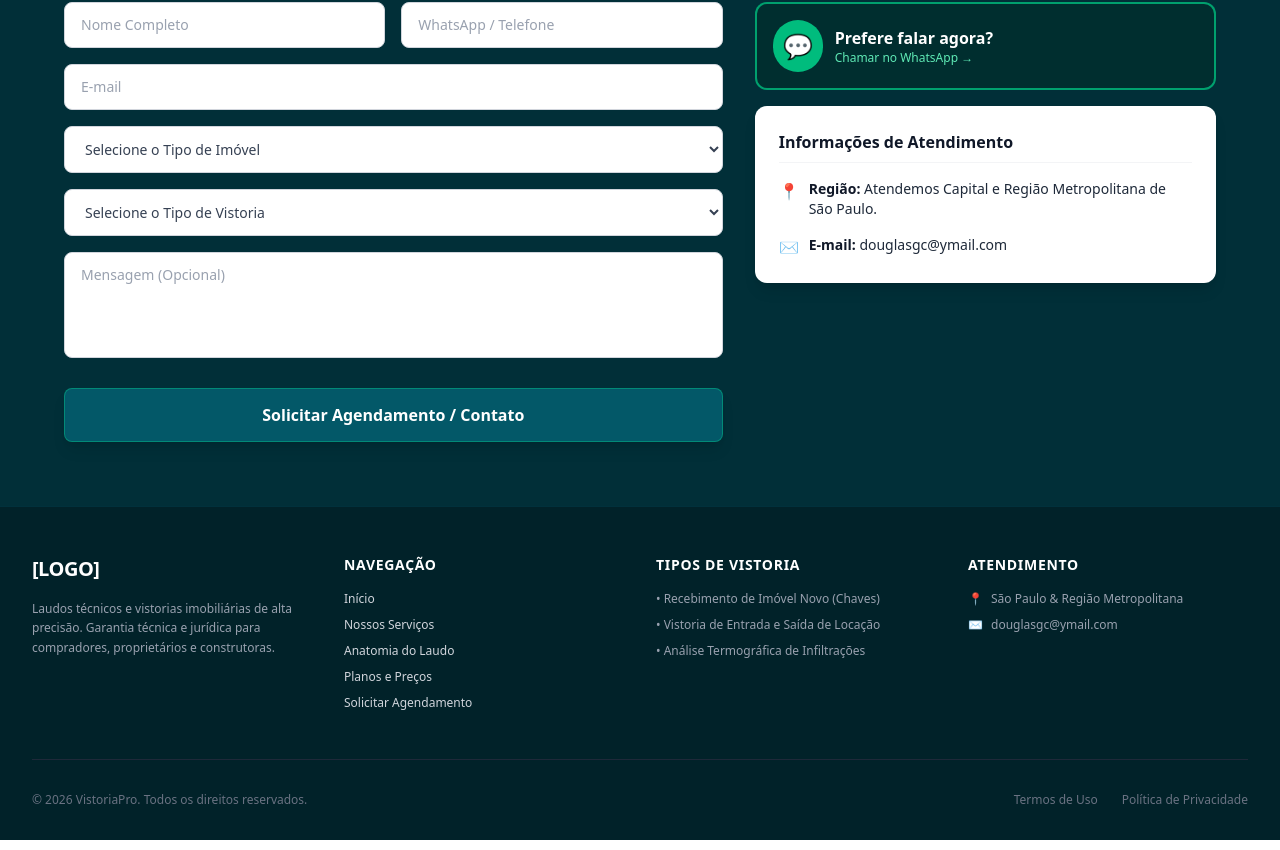
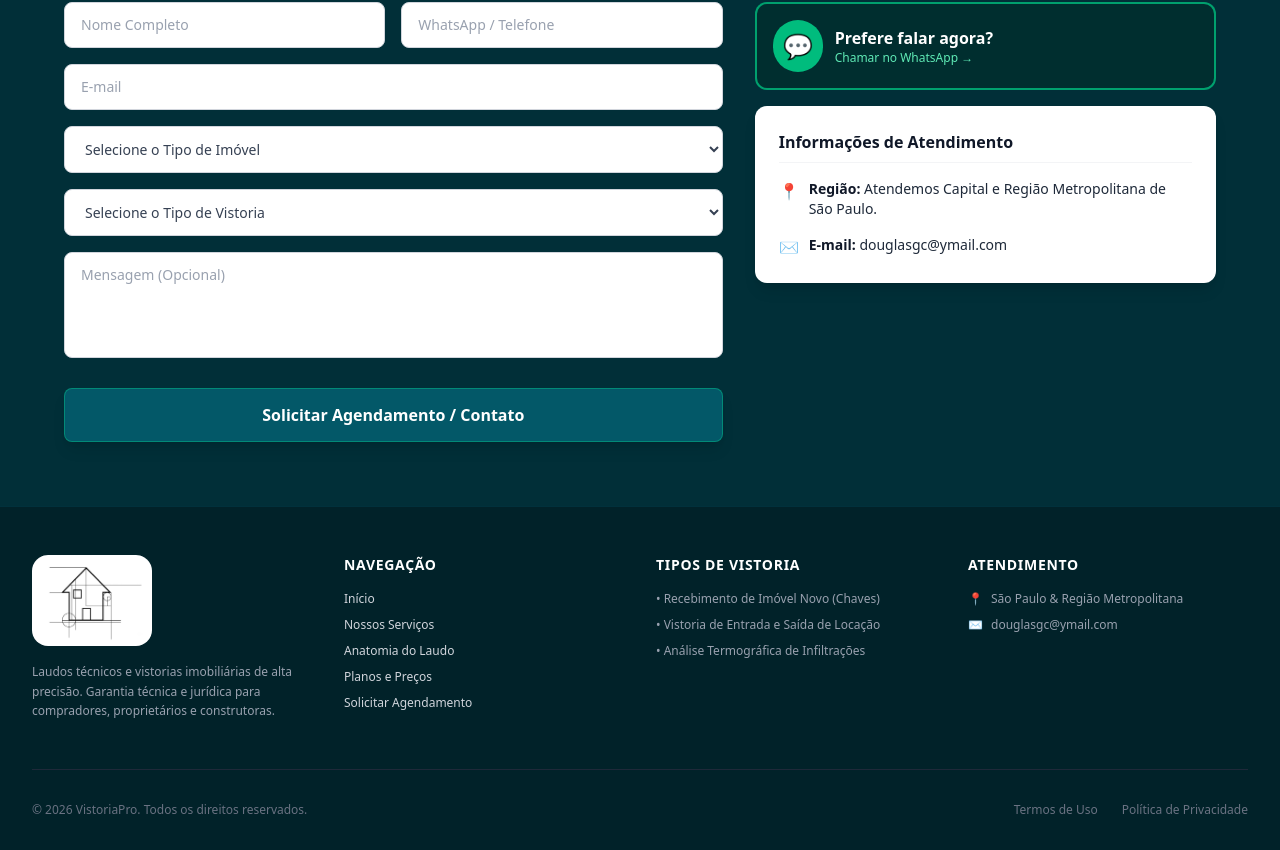
Before and after one commit to NickolasSantosCremasco/RealStateVistoryLandingPage, a Next.js app: page / in a window 1280 px wide. Shown: the part 3763-4613 px from the top of the page. Built offline with nearby package versions, Linux system fonts and the light colour scheme.

Commit message:
logoInFooter

```diff
--- a/components/Footer.tsx
+++ b/components/Footer.tsx
@@ -14,8 +14,8 @@ export default function Footer() {
 
           {/* Coluna 1: Logo e Sobre */}
           <div className="space-y-4">
-            <Link href="/" className="text-xl font-bold text-white tracking-tight block">
-              [LOGO]
+            <Link href="/" className="text-xl w-30 font-bold   text-white tracking-tight block">
+              <img src="/img/logo2.jpg" alt="logo" className='rounded-2xl' />
             </Link>
             <p className="text-xs text-gray-400 leading-relaxed">
               Laudos técnicos e vistorias imobiliárias de alta precisão. Garantia técnica e jurídica para compradores, proprietários e construtoras.
```
Also changed, not shown: public/img/logo2.jpg (added).
